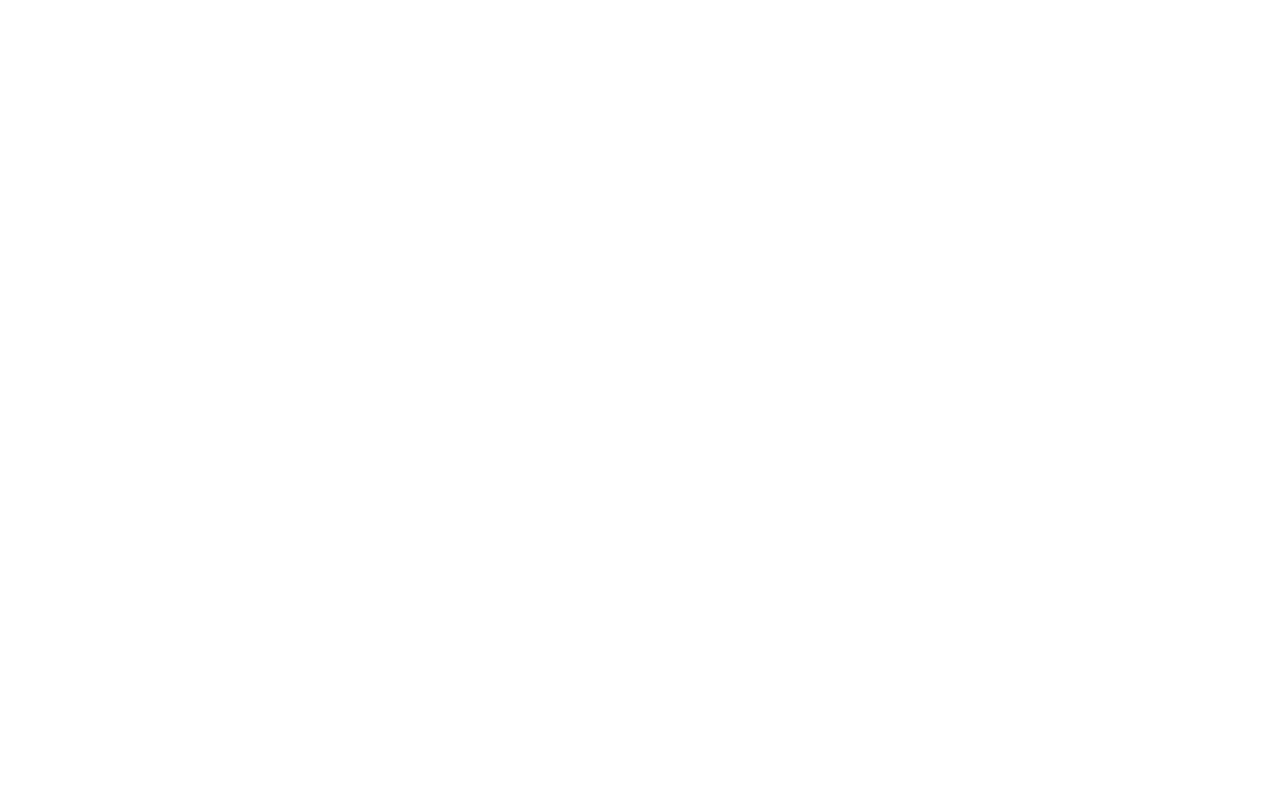
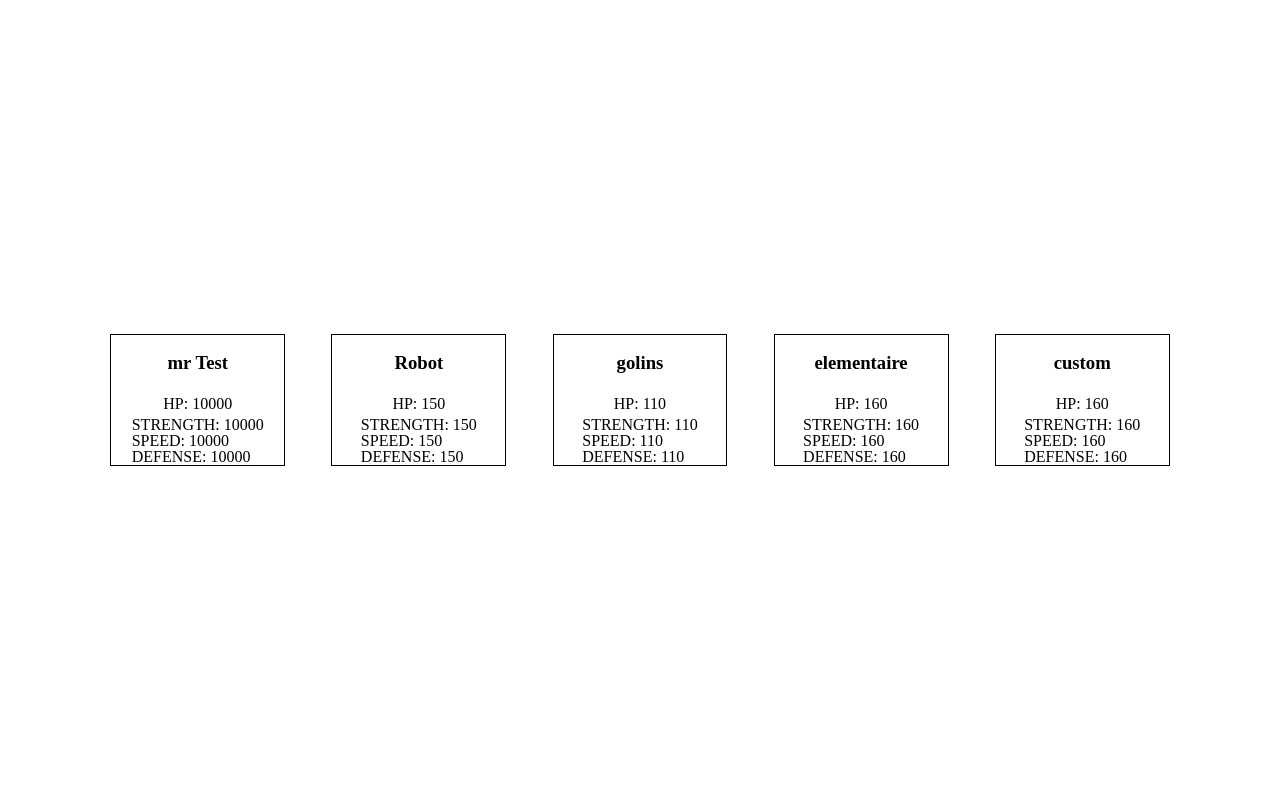
Before and after one commit to Nadir-Bsd/combat_plus, a PHP site: page /home.php in a window 1280 px wide. Before the commit the page is empty. Run offline with PHP 8.4, Linux system fonts and the light colour scheme.

Commit message:
ADD: css Home

```diff
--- /dev/null
+++ b/public/css/home.css
@@ -0,0 +1,62 @@
+html, body, div, span, applet, object, iframe,
+h1, h2, h4, h5, h6, p, blockquote, pre,
+a, abbr, acronym, address, big, cite, code,
+del, dfn, em, img, ins, kbd, q, s, samp,
+small, strike, strong, sub, sup, tt, var,
+b, u, i, center,
+dl, dt, dd, ol, ul, li,
+fieldset, form, label, legend,
+table, caption, tbody, tfoot, thead, tr, th, td,
+article, aside, canvas, details, embed,
+figure, figcaption, footer, header, hgroup,
+menu, nav, output, ruby, section, summary,
+time, mark, audio, video {
+	margin: 0;
+	padding: 0;
+	border: 0;
+	font-size: 100%;
+	font: inherit;
+	vertical-align: baseline;
+}
+/* HTML5 display-role reset for older browsers */
+article, aside, details, figcaption, figure,
+footer, header, hgroup, menu, nav, section {
+	display: block;
+}
+body {
+	display: flex;
+	justify-content: center;
+	align-items: center;
+	height: 100vh;
+	line-height: 1;
+}
+ol, ul {
+	list-style: none;
+}
+blockquote, q {
+	quotes: none;
+}
+blockquote:before, blockquote:after,
+q:before, q:after {
+	content: '';
+	content: none;
+}
+table {
+	border-collapse: collapse;
+	border-spacing: 0;
+}
+
+main {
+	display: flex;
+	justify-content: space-evenly;
+	width: 90%;
+}
+
+article {
+	display: flex;
+	flex-direction: column;
+	align-items: center;
+	gap: 5px;
+	width: 15%;
+	border: black 1px solid;
+}
--- a/public/home.php
+++ b/public/home.php
@@ -1,5 +1,13 @@
 <?php
+    require_once '../utils/autoload.php';
+    $heros = [];
+    $hero1 = new Hero(0, "mr Test", 100, 100, 100, 100, 100);
+    $hero2 = new Hero(0, 'Robot', 1.5, 1.5, 1.5, 1.5, 1.5);
+    $hero3 = new Hero(0, 'golins', 1.1, 1.1, 1.1, 1.1, 1.1);
+    $hero4 = new Hero(0, 'elementaire', 1.6, 1.6, 1.6, 1.6, 1.6);
+    $heroCustom = new Hero(0, 'custom', 1.6, 1.6, 1.6, 1.6, 1.6);
 
+    array_push($heros, $hero1, $hero2, $hero3, $hero4, $heroCustom);
 ?>
 
 <!DOCTYPE html>
@@ -8,8 +16,21 @@
     <meta charset="UTF-8">
     <meta name="viewport" content="width=device-width, initial-scale=1.0">
     <title>Document</title>
+    <link rel="stylesheet" href="./css/home.css">
 </head>
 <body>
-
+    <main>
+        <?php foreach($heros as $hero) { ?>
+            <article>
+                <h3><?= $hero->getName() ?></h3>
+                <p>HP: <?= $hero->getHp() ?></p>
+                <div>
+                    <p>STRENGTH: <?= $hero->getStrength() ?></p>
+                    <p>SPEED: <?= $hero->getSpeed() ?></p>
+                    <p>DEFENSE: <?= $hero->getDefense() ?></p>
+                </div>
+            </article>
+        <?php } ?>
+    </main>
 </body>
 </html>
--- a/src/Entities/Hero.php
+++ b/src/Entities/Hero.php
@@ -2,7 +2,7 @@
 
 final class Hero extends Character {
 
-    public function __construct(int $id, string $name,float $hp, float $strength, float $speed,float $defense)
+    public function __construct(int $id, string $name, float $hp, float $strength, float $speed, float $defense)
     {
         parent::__construct($id, $name);
         $this->hp = $this->hp * $hp;
```
Also changed, not shown: src/Managers/HerosManager.PHP (+4 -8 lines).
